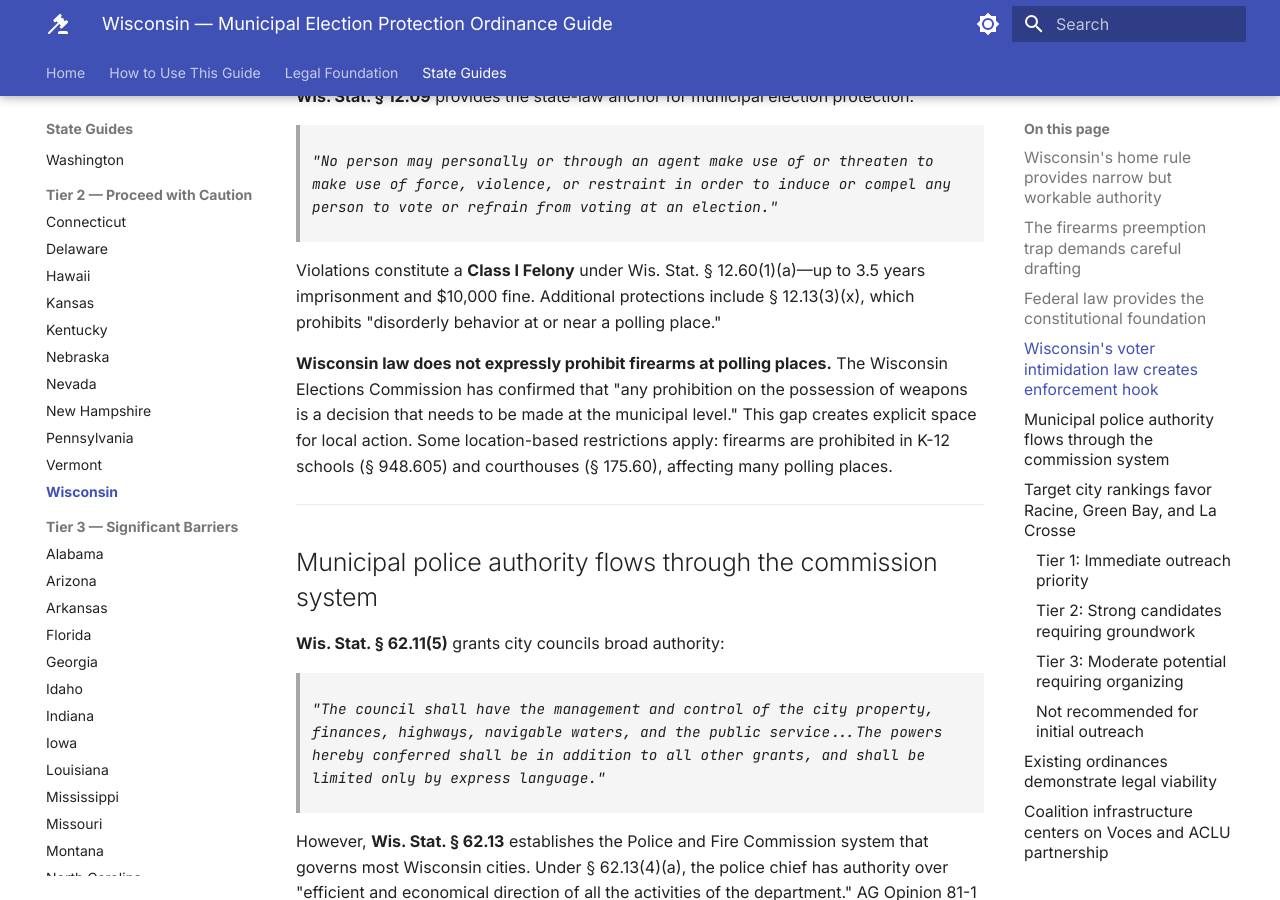
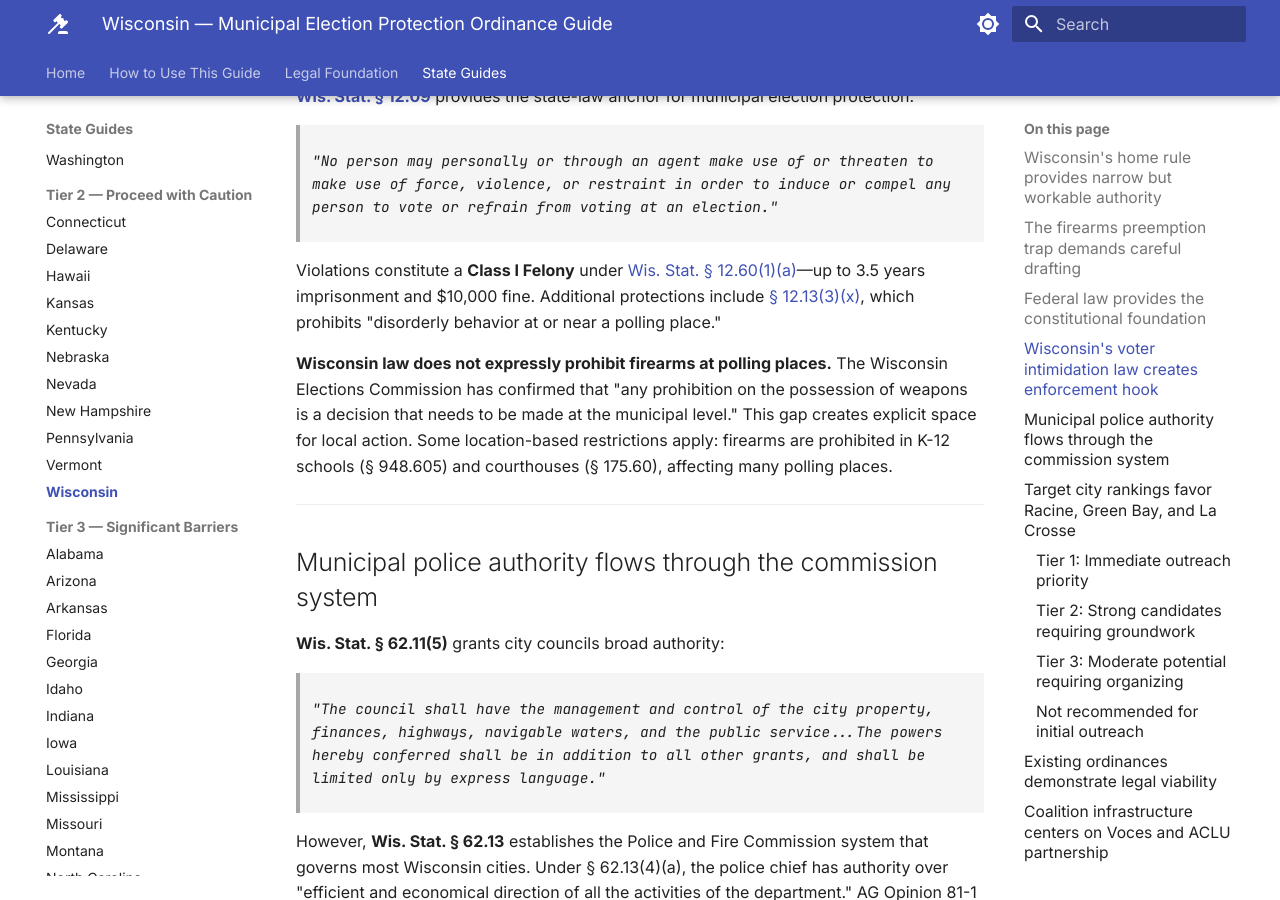
Before and after one commit to jameshodlen/elections-protections, an MkDocs documentation site: the page built from docs/state-guides/wisconsin.md, in a window 1280 px wide and 900 px high, scrolled down 2953 px. Built offline with MkDocs 1.6.1 and Material for MkDocs 9.7.7, drawn with Linux system fonts in a browser that asks for light colours; part of the change alters nothing that is shown; some of the changed text lies outside the part shown.

```diff
--- a/docs/state-guides/wisconsin.md
+++ b/docs/state-guides/wisconsin.md
@@ -37,7 +37,7 @@ Courts apply the **four-part Anchor Savings preemption test** (120 Wis. 2d 391):
 
 ## The firearms preemption trap demands careful drafting
 
-**Wis. Stat. § 66.0409** presents the most significant legal obstacle. This comprehensive firearms preemption statute prohibits political subdivisions from enacting ordinances that regulate "the sale, purchase, purchase delay, transfer, ownership, use, keeping, possession, bearing, transportation, licensing, permitting, registration, or taxation of any knife or any firearm."
+**[Wis. Stat. § 66.0409](https://law.justia.com/codes/wisconsin/chapter-66/section-66-0409/)** presents the most significant legal obstacle. This comprehensive firearms preemption statute prohibits political subdivisions from enacting ordinances that regulate "the sale, purchase, purchase delay, transfer, ownership, use, keeping, possession, bearing, transportation, licensing, permitting, registration, or taxation of any knife or any firearm."
 
 The landmark **Wisconsin Carry, Inc. v. City of Madison** (2017 WI 19) decision interpreted this preemption broadly, striking down Madison's rule banning weapons on public buses. The court held that municipalities lose "ALL authority" to legislate on covered topics and that the scope extends to "formal and informal enactments" addressing matters "both general and specific."
 
@@ -47,7 +47,7 @@ An ordinance directing police not to assist "**armed** federal personnel" could
 - **Avoid firearms language entirely**—reference "federal personnel conducting enforcement actions" rather than "armed" personnel
 - **Frame as operational directive**—characterize as internal police policy and resource allocation decision, not conduct regulation
 - **Explicitly cite 18 U.S.C. § 592**—position ordinance as supporting federal law
-- **Focus on voter protection**—invoke Wis. Stat. § 62.11(5)'s health, safety, and welfare grant
+- **Focus on voter protection**—invoke [Wis. Stat. § 62.11(5)](https://law.justia.com/codes/wisconsin/chapter-62/section-62-11/)'s health, safety, and welfare grant
 
 ---
 
@@ -67,11 +67,11 @@ The **Tenth Amendment anti-commandeering doctrine** further supports municipal a
 
 ## Wisconsin's voter intimidation law creates enforcement hook
 
-**Wis. Stat. § 12.09** provides the state-law anchor for municipal election protection:
+**[Wis. Stat. § 12.09](https://law.justia.com/codes/wisconsin/chapter-12/section-12-09/)** provides the state-law anchor for municipal election protection:
 
 > *"No person may personally or through an agent make use of or threaten to make use of force, violence, or restraint in order to induce or compel any person to vote or refrain from voting at an election."*
 
-Violations constitute a **Class I Felony** under Wis. Stat. § 12.60(1)(a)—up to 3.5 years imprisonment and $10,000 fine. Additional protections include § 12.13(3)(x), which prohibits "disorderly behavior at or near a polling place."
+Violations constitute a **Class I Felony** under [Wis. Stat. § 12.60(1)(a)](https://law.justia.com/codes/wisconsin/chapter-12/section-12-60/)—up to 3.5 years imprisonment and $10,000 fine. Additional protections include [§ 12.13(3)(x)](https://law.justia.com/codes/wisconsin/chapter-12/section-12-13/), which prohibits "disorderly behavior at or near a polling place."
 
 **Wisconsin law does not expressly prohibit firearms at polling places.** The Wisconsin Elections Commission has confirmed that "any prohibition on the possession of weapons is a decision that needs to be made at the municipal level." This gap creates explicit space for local action. Some location-based restrictions apply: firearms are prohibited in K-12 schools (§ 948.605) and courthouses (§ 175.60), affecting many polling places.
 
```
